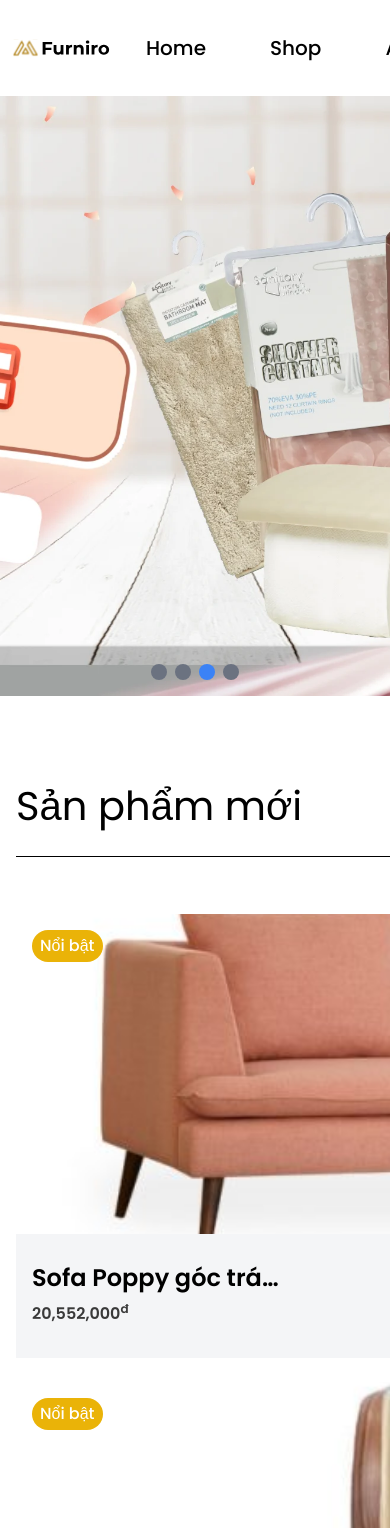
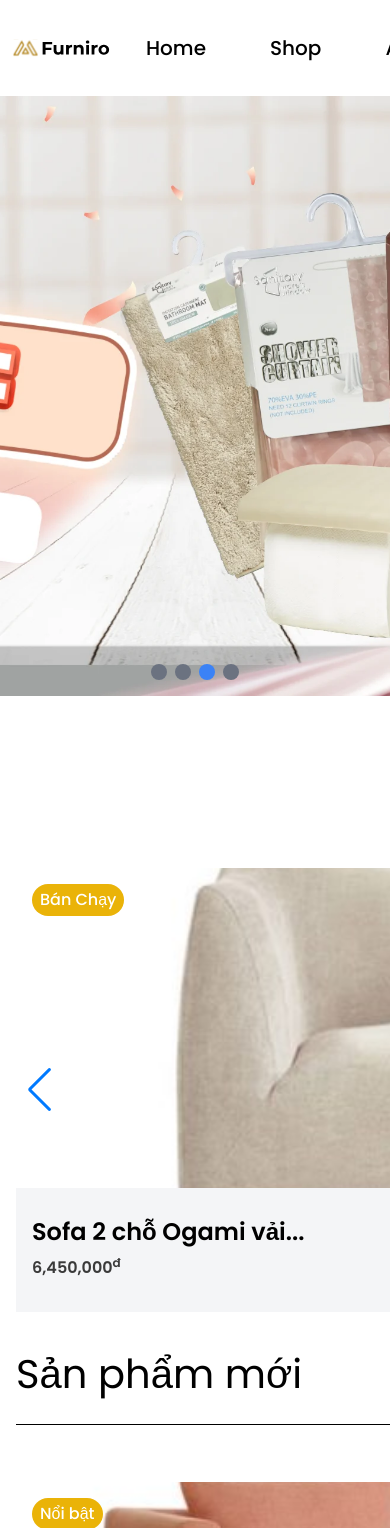
Before and after one commit to Website-Furino/FW2_Spring2025, a React (Vite) app: page / in a window 390 px wide. Shown: the top 1528 px of the page. Built offline with nearby package versions, Linux system fonts and the light colour scheme; data requests are answered from the project's data file.

Commit message:
thêm hiển thị sản phẩm bán chạy bê trang home

```diff
--- /dev/null
+++ b/src/page/(website)/home/components/TopSeller.tsx
@@ -0,0 +1,225 @@
+import React, { useState, useEffect } from "react";
+import { Link } from "react-router-dom";
+import { Swiper, SwiperSlide } from "swiper/react";
+import { Navigation, Autoplay, Pagination } from "swiper/modules";
+import "swiper/css";
+import "swiper/css/navigation";
+import "swiper/css/pagination";
+import { notification } from "antd";
+import axios from "axios";
+
+const TopSellerPage = () => {
+  const [topProducts, setTopProducts] = useState<any[]>([]);
+  const [productsMap, setProductsMap] = useState<any>({});
+
+  // Lấy dữ liệu sản phẩm bán chạy và bảng sản phẩm
+  useEffect(() => {
+    const fetchData = async () => {
+      try {
+        // Lấy danh sách các sản phẩm từ bảng "products"
+        const productsResponse = await axios.get("http://localhost:3000/products");
+        const products = productsResponse.data;
+
+        // Tạo một map để lưu trữ các sản phẩm theo tên, dễ dàng tra cứu sau này
+        const productsMap: { [key: string]: any } = {};
+        products.forEach((product: any) => {
+          productsMap[product.name] = product;
+        });
+
+        setProductsMap(productsMap); // Lưu vào state productsMap
+
+        // Lấy dữ liệu đơn hàng từ bảng "orders"
+        const ordersResponse = await axios.get("http://localhost:3000/orders");
+        const data = ordersResponse.data;
+
+        // Lọc các đơn hàng đã giao thành công
+        const successfulOrders = data.filter(
+          (order) => order.status === "Đã giao thành công"
+        );
+
+        // Tạo một đối tượng để theo dõi các sản phẩm bán
+        const productSalesMap: { [key: string]: any } = {};
+
+        // Tính toán số lượng bán của từng sản phẩm, nhóm theo tên sản phẩm
+        successfulOrders.forEach((order) => {
+          order.cartItems.forEach((product) => {
+            const productDetails = productsMap[product.name];
+
+            if (productDetails) {
+              // Nếu sản phẩm có trong bảng products
+              if (productSalesMap[product.name]) {
+                // Nếu sản phẩm đã có trong map (trùng tên), cộng dồn số lượng
+                productSalesMap[product.name].quantity += product.quantity;
+              } else {
+                // Nếu chưa có, thêm sản phẩm vào map (giữ id từ bảng products)
+                productSalesMap[product.name] = {
+                  ...productDetails,
+                  quantity: product.quantity,
+                };
+              }
+            }
+          });
+        });
+
+        // Chuyển dữ liệu từ đối tượng thành mảng
+        const productSales = Object.values(productSalesMap);
+
+        console.log(productSales); // Xem dữ liệu đã gộp chính xác chưa
+
+        // Sắp xếp sản phẩm theo số lượng bán
+        setTopProducts(
+          productSales.sort((a, b) => b.quantity - a.quantity).slice(0, 5)
+        );
+      } catch (error) {
+        console.error("Có lỗi khi lấy dữ liệu sản phẩm bán chạy:", error);
+      }
+    };
+
+    fetchData();
+  }, []);
+
+  // Thêm sản phẩm vào giỏ hàng
+  const addToCart = async (product: any) => {
+    try {
+      const user = JSON.parse(localStorage.getItem("user") || "{}");
+
+      if (user.id) {
+        const response = await axios.get("http://localhost:3000/carts");
+        const cart = response.data;
+        const existingProduct = cart.find(
+          (item: any) => item.id === product.id
+        );
+
+        if (existingProduct) {
+          existingProduct.quantity += 1;
+          await axios.put(
+            `http://localhost:3000/carts/${existingProduct.id}`,
+            existingProduct
+          );
+          notification.success({
+            message: "Sản phẩm đã được cập nhật",
+            description: `Số lượng của ${product.name} đã được tăng lên.`,
+          });
+        } else {
+          const newProduct = { ...product, quantity: 1, userId: user.id };
+          await axios.post("http://localhost:3000/carts", newProduct);
+          notification.success({
+            message: "Thêm vào giỏ hàng thành công",
+            description: `${product.name} đã được thêm vào giỏ hàng.`,
+          });
+        }
+      } else {
+        const localCart = JSON.parse(localStorage.getItem("cart") || "[]");
+        const existingProduct = localCart.find(
+          (item: any) => item.id === product.id
+        );
+
+        if (existingProduct) {
+          existingProduct.quantity += 1;
+        } else {
+          localCart.push({ ...product, quantity: 1 });
+        }
+
+        localStorage.setItem("cart", JSON.stringify(localCart));
+        notification.success({
+          message: "Thêm vào giỏ hàng thành công",
+          description: `${product.name} đã được thêm vào giỏ hàng.`,
+        });
+      }
+    } catch (error) {
+      console.error("Lỗi khi thêm sản phẩm vào giỏ hàng:", error);
+      notification.error({
+        message: "Lỗi",
+        description: "Đã có lỗi xảy ra khi thêm sản phẩm vào giỏ hàng.",
+      });
+    }
+  };
+
+  return (
+    <section className="max-w-7xl mx-auto p-4">
+      <h2 className="text-[40px] text-center mb-8">Sản Phẩm Bán Chạy</h2>
+
+      {/* Swiper Slider cho các sản phẩm bán chạy */}
+      <Swiper
+        modules={[Navigation, Autoplay, Pagination]}
+        slidesPerView={1}
+        spaceBetween={10}
+        loop={true}
+        autoplay={{ delay: 2500, disableOnInteraction: false }}
+        navigation={true}
+        pagination={{ clickable: true }}
+        breakpoints={{
+          640: { slidesPerView: 2 },
+          768: { slidesPerView: 3 },
+          1024: { slidesPerView: 4 },
+        }}
+        className="w-full max-w-7xl mx-auto"
+      >
+        {topProducts.map((product) => (
+          <SwiperSlide key={product.id}>
+            <div className="bg-[#F4F5F7]">
+              {/* Box ảnh sản phẩm */}
+              <div className="relative group h-80 overflow-hidden">
+                <img
+                  src={product.imageUrl}
+                  alt={product.name}
+                  className="w-full h-full object-cover transition duration-300 group-hover:opacity-70"
+                />
+
+                {/* Hiển thị thẻ Nổi bật */}
+                <span className="absolute top-4 left-4 bg-yellow-500 text-white font-medium px-2 py-1 rounded-full">
+                  Bán Chạy
+                </span>
+
+                {/* Các nút khi hover */}
+                <div className="absolute inset-0 flex flex-col items-center justify-center opacity-0 group-hover:opacity-100 transition duration-300 bg-black bg-opacity-50">
+                  <button
+                    onClick={() => addToCart(product)} // Thêm vào giỏ hàng
+                    className="bg-white text-yellow-600 font-semibold py-3 px-11 mb-2"
+                  >
+                    Thêm vào giỏ hàng
+                  </button>
+                  <div className="flex space-x-4 text-white">
+                    <button className="flex items-center space-x-1">
+                      <i className="fa-solid fa-share-nodes" />
+                      <span>Chia sẻ</span>
+                    </button>
+                    <button className="flex items-center space-x-1">
+                      <i className="fa-solid fa-arrow-right-arrow-left" />
+                    </button>
+                    <button className="flex items-center space-x-1">
+                      <i className="fas fa-heart" />
+                      <span>Yêu Thích</span>
+                    </button>
+                  </div>
+                </div>
+              </div>
+
+              {/* Box thông tin sản phẩm */}
+              <div className="mt-3 bg-[#F4F5F7] pt-4 pl-4 pb-8">
+                <h3 className="font-semibold text-2xl mb-2">
+                  <Link
+                    to={`/shop/${product.id}`} // Link đến sản phẩm chi tiết
+                    className="hover:text-yellow-600"
+                  >
+                    {product.name.length > 20
+                      ? `${product.name.substring(0, 20)}...`
+                      : product.name}
+                  </Link>
+                </h3>
+                <div className="text-[#3a3a3a] font-semibold">
+                  <span className="mr-3">
+                    {product.price.toLocaleString()}
+                    <sup>đ</sup>
+                  </span>
+                </div>
+              </div>
+            </div>
+          </SwiperSlide>
+        ))}
+      </Swiper>
+    </section>
+  );
+};
+
+export default TopSellerPage;
--- a/src/page/(website)/home/page.tsx
+++ b/src/page/(website)/home/page.tsx
@@ -3,12 +3,14 @@ import Banner from "../components/website/Banner";
 import NewsHome from "./components/News";
 import Support from "../components/website/Support";
 import NoiBat from "./components/NoiBat";
+import TopSellerPage from "./components/TopSeller";
 
 const HomePage = () => {
   return (
     <div>
       <Banner />
       <main className="w-[1280px] mx-auto mt-11">
+        <TopSellerPage />
         <NewsHome />
         <NoiBat />
       </main>
```
